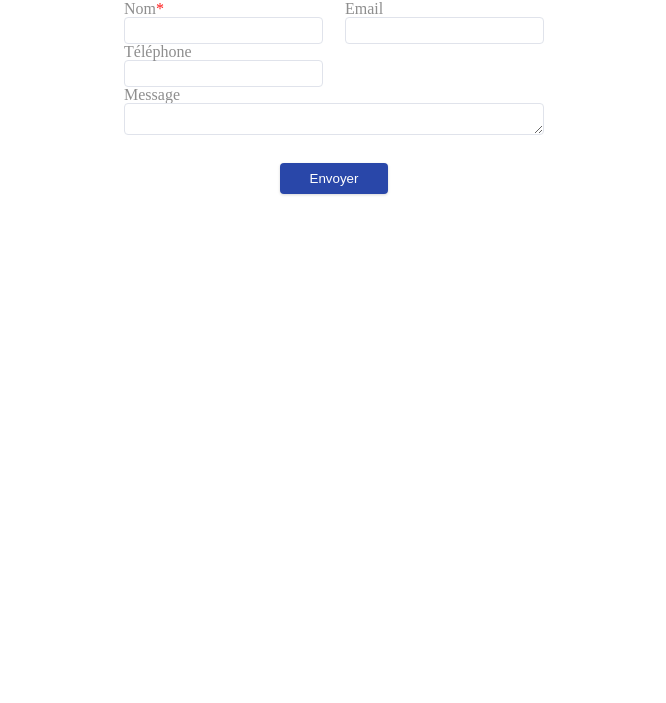
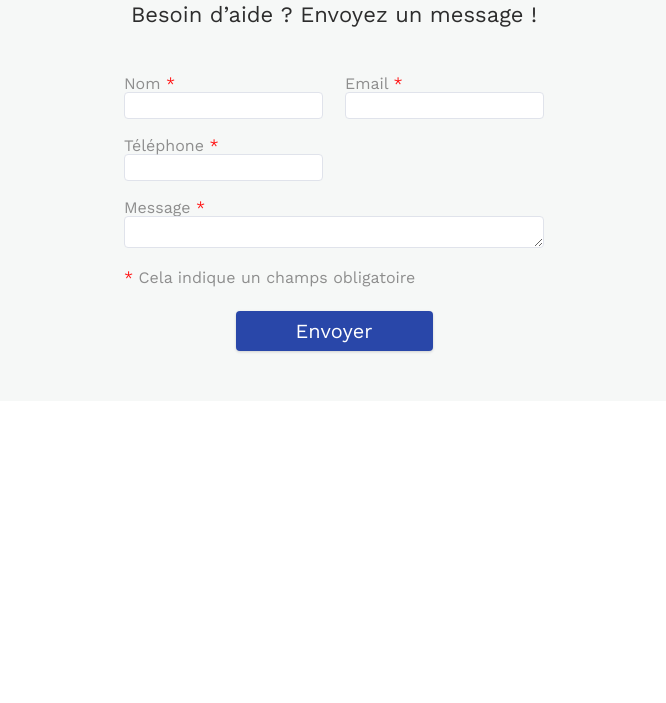
Before and after one commit to DengpaoHuai/html-initiation, a plain HTML site: page formulaire.html in a window 1280 px wide. Shown: the part 97-800 px from the top of the page, without its empty margins (306-972 px from the left). Drawn offline with nearby package versions, Linux system fonts and the light colour scheme.

Commit message:
finition de la partie contact

```diff
--- a/formulaire.css
+++ b/formulaire.css
@@ -5,50 +5,67 @@ input {
   display: block;
 }
 
-h2 {
+#contact h2 {
   font-weight: 800;
   font-size: 36px;
   font-family: monospace;
   text-align: center;
+  font-family: "Work Sans", sans-serif;
 }
 
-h4 {
+#contact h4 {
   font-size: 22px;
   color: #2d2d2d;
   font-family: monospace;
   text-align: center;
   margin-top: 15px;
+  font-family: "Work Sans", sans-serif;
+  margin-bottom: 50px;
 }
 
-input,
-textarea {
+label {
+  color: rgb(142, 142, 142);
+  font-family: "Work Sans", sans-serif;
+}
+#contact {
+  background-color: #f6f8f7;
+  padding-top: 50px;
+  padding-bottom: 50px;
+}
+
+button {
+  background-color: #2947a9;
+  color: #fff;
+  border: 0px;
+  padding: 8px 60px;
+  border-radius: 4px;
+  box-shadow: rgba(0, 0, 0, 0.16) 0px 1px 3px;
+  margin-top: 25px;
+  font-size: 20px;
+  font-family: "Work Sans", sans-serif;
+}
+
+#form-contact-container {
+  display: flex;
+  flex-direction: column;
+  align-items: center;
+  margin-top: 25px;
+}
+
+#form-contact-container input,
+#form-contact-container textarea {
   border-radius: 4px;
   border: 1px solid #e0e3eb;
   padding-left: 10px;
   padding-right: 10px;
   padding-top: 5px;
   padding-bottom: 5px;
+  margin-bottom: 19px;
 }
 
-label {
-  color: rgb(142, 142, 142);
-}
-
-button {
-  background-color: #2947a9;
-  color: #fff;
-  border: 0px;
-  padding: 8px 30px;
-  border-radius: 4px;
-  box-shadow: rgba(0, 0, 0, 0.16) 0px 1px 3px;
-  margin-top: 25px;
-}
-
-.form-contact-container {
-  display: flex;
-  flex-direction: column;
-  align-items: center;
-  margin-top: 25px;
+#form-contact-container label > span {
+  color: rgb(255, 25, 25);
+  font-family: "Work Sans", sans-serif;
 }
 
 .row-form-container {
@@ -61,13 +78,18 @@ button {
   width: 420px;
 }
 
-textarea {
+.helper-form-text p {
+  color: rgb(142, 142, 142);
+  font-family: "Work Sans", sans-serif;
+}
+.helper-form-text span {
+  color: rgb(255, 25, 25);
+  font-family: "Work Sans", sans-serif;
+}
+
+#form-contact-container textarea {
   border-radius: 4px;
   border: 1px solid #e0e3eb;
   padding: 0px;
   width: 418px;
 }
-
-.span-label {
-  color: rgb(255, 25, 25);
-}
--- a/formulaire.html
+++ b/formulaire.html
@@ -3,38 +3,51 @@
   <head>
     <meta charset="UTF-8" />
     <meta name="viewport" content="width=device-width, initial-scale=1.0" />
+    <link rel="preconnect" href="https://fonts.googleapis.com" />
+    <link rel="preconnect" href="https://fonts.gstatic.com" crossorigin />
+    <link
+      href="https://fonts.googleapis.com/css2?family=Work+Sans:ital,wght@0,100..900;1,100..900&display=swap"
+      rel="stylesheet"
+    />
+
     <link rel="stylesheet" type="text/css" href="reset.css" />
     <link rel="stylesheet" type="text/css" href="formulaire.css" />
+
     <title>Document</title>
   </head>
   <body id="monBody">
-    <section>
+    <section id="contact">
       <h2>Comment peut-on vous aider ?</h2>
       <h4>Besoin d’aide ? Envoyez un message !</h4>
-      <form class="form-contact-container">
+      <form id="form-contact-container">
         <div class="row-form-container row-form">
           <div>
-            <label for="name">Nom<span class="span-label">*</span></label>
+            <label for="name">Nom <span class="span-label">*</span></label>
             <input type="text" id="name" name="name" />
           </div>
           <div>
-            <label for="email">Email</label>
+            <label for="email">Email <span class="span-label">*</span></label>
             <input type="email" id="email" name="email" />
           </div>
         </div>
 
         <div class="row-form">
           <div>
-            <label for="phone">Téléphone</label>
+            <label for="phone"
+              >Téléphone <span class="span-label">*</span></label
+            >
             <input type="tel" id="phone" name="phone" />
           </div>
         </div>
 
         <div class="row-form">
-          <label for="message">Message</label>
+          <label for="message">Message <span class="span-label">*</span></label>
           <textarea id="message" name="message"></textarea>
         </div>
 
+        <div class="row-form helper-form-text">
+          <p><span>*</span> Cela indique un champs obligatoire</p>
+        </div>
         <button type="submit">Envoyer</button>
       </form>
     </section>
```
